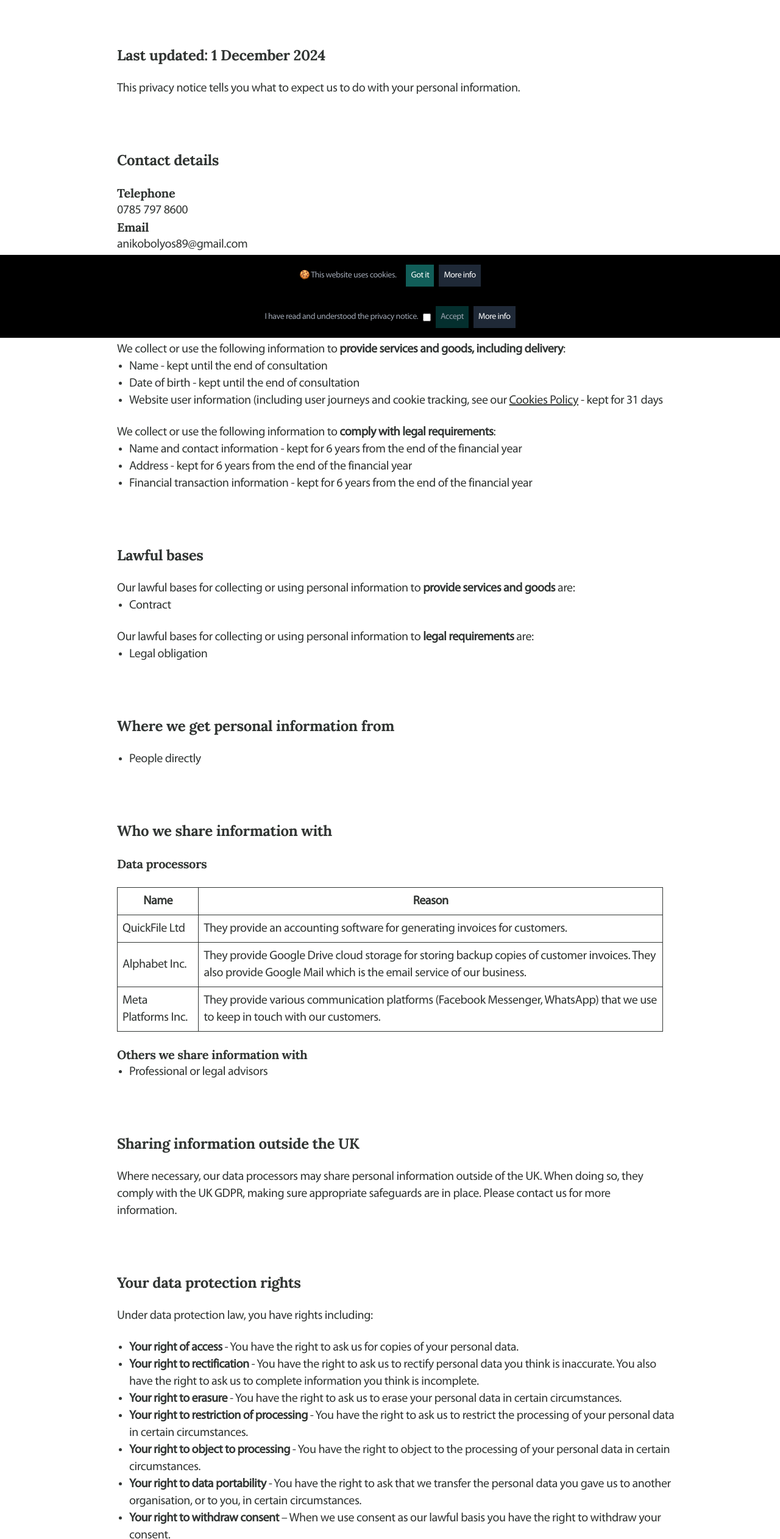
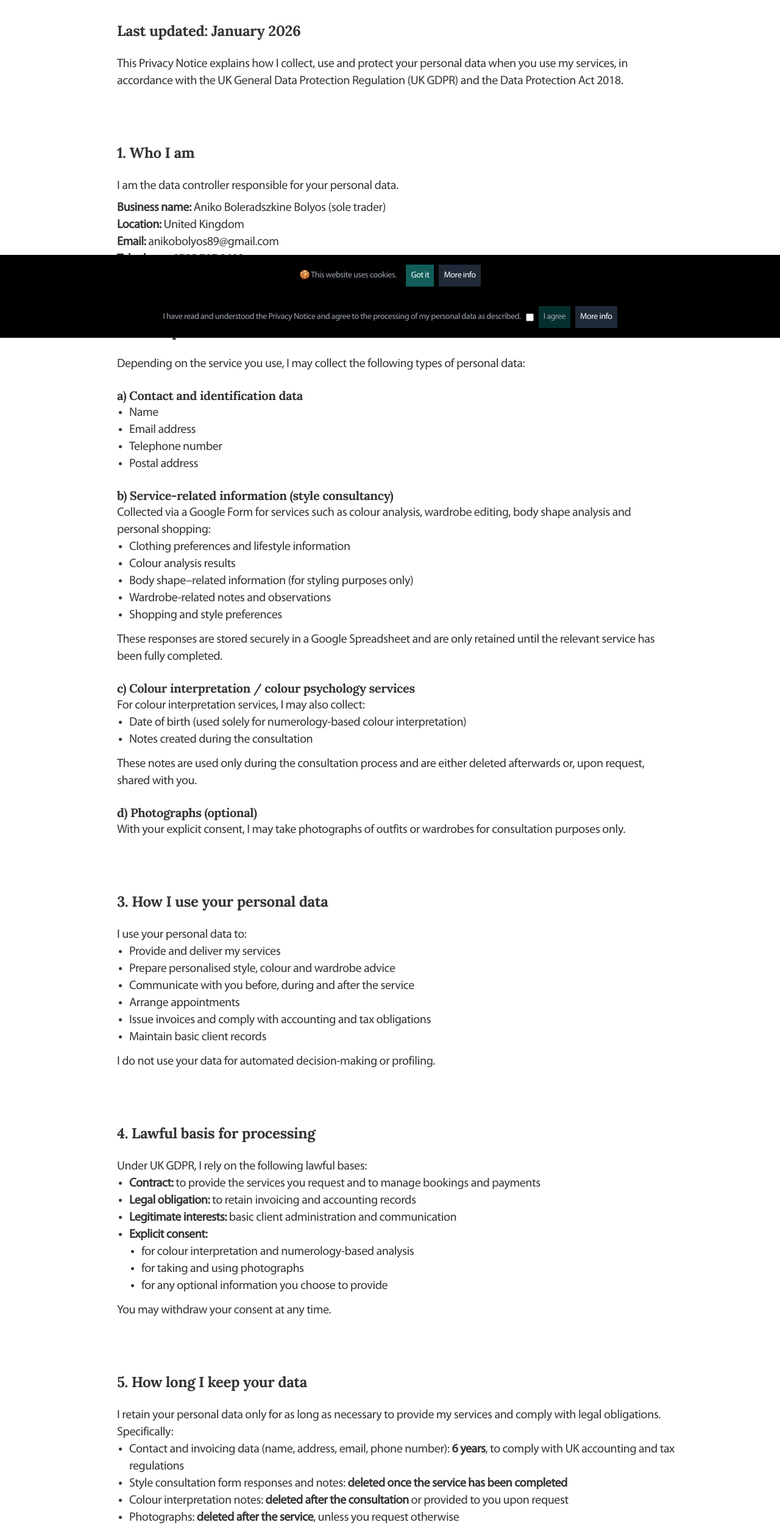
Before and after one commit to bolyosaniko/bolyosaniko.github.io, an Astro site: page /privacy-notice in a window 1280 px wide. Shown: the part 246-2770 px from the top of the page at 61% size. Built offline with nearby package versions, Linux system fonts and the light colour scheme; Astro itself is replaced by a stand-in of ours.

Commit message:
Update eng privacy notice
- also fix consent banner link to privacy notice

```diff
--- a/src/components/footer.astro
+++ b/src/components/footer.astro
@@ -30,7 +30,7 @@ const names = Astro.currentLocale === "hu" ?
     </div>
     <div class="flex flex-col md:flex-row items-center justify-between gap-4">
         <div class="flex justify-center">
-            <p class="">&copy; 2021-2024 {names.content}</p>
+            <p class="">&copy; 2021-2026 {names.content}</p>
         </div>
         <ul class="flex flex-row gap-1 md:gap-4">
             <li>
--- a/src/layouts/base.astro
+++ b/src/layouts/base.astro
@@ -23,7 +23,7 @@ const data = Astro.currentLocale === "hu" ?
             text: "Az adatkezelési tájékoztatót megismertem és elfogadom.",
             accept: "Elfogadom",
             info: "Bővebben",
-            url: getRelativeLocaleUrl("hu", "privacy-policy"),
+            url: getRelativeLocaleUrl("hu", "privacy-notice"),
         }
     } : {
         cookie: {
@@ -33,10 +33,10 @@ const data = Astro.currentLocale === "hu" ?
             url: getRelativeLocaleUrl("en", "cookie-policy"),
         },
         privacy: {
-            text: "I have read and understood the privacy notice.",
-            accept: "Accept",
+            text: "I have read and understood the Privacy Notice and agree to the processing of my personal data as described.",
+            accept: "I agree",
             info: "More info",
-            url: getRelativeLocaleUrl("en", "privacy-policy"),
+            url: getRelativeLocaleUrl("en", "privacy-notice"),
         }
     };
 ---
--- a/src/pages/privacy-notice.astro
+++ b/src/pages/privacy-notice.astro
@@ -6,111 +6,132 @@ import { getRelativeLocaleUrl } from "astro:i18n";
 const link = getRelativeLocaleUrl("en", "cookie-policy");
 const metadata = {
     title: "Privacy Notice",
-    description: "Detailed information on how we handle and protect your data. Learn about your rights concerning data privacy.",
+    description: "Detailed information on how I handle and protect your data. Learn about your rights concerning data privacy.",
     type: "article",
 };
 ---
 
 <Base metadata={metadata}>
     <article>
-        <h2 class="py-4 md:py-6 font-lora text-xl md:text-4xl max-w-[75%] mx-auto text-center">Aniko Boleradszkine Bolyos (sole trader) customer privacy notice</h2>
-        <NormalBlock title="Last updated: 1 December 2024">
-            <p class="">This privacy notice tells you what to expect us to do with your personal information.</p>
+        <h2 class="py-4 md:py-6 font-lora text-xl md:text-4xl max-w-[75%] mx-auto text-center">Privacy Notice</h2>
+        <NormalBlock title="Last updated: January 2026">
+            <p class="">This Privacy Notice explains how I collect, use and protect your personal data when you use my services, in accordance with the UK General Data Protection Regulation (UK GDPR) and the Data Protection Act 2018.</p>
         </NormalBlock>
-        <NormalBlock title="Contact details">
-            <h4 class="">Telephone</h4>
-            <p class="">0785 797 8600</p>
-            <h4 class="">Email</h4>
-            <p class="">anikobolyos89@gmail.com</p>
+        <NormalBlock title="1. Who I am">
+            <p class="mb-2">I am the data controller responsible for your personal data.</p>
+            <p class=""><strong>Business name:</strong> Aniko Boleradszkine Bolyos (sole trader)</p>
+            <p class=""><strong>Location:</strong> United Kingdom</p>
+            <p class=""><strong>Email:</strong> anikobolyos89@gmail.com</p>
+            <p class=""><strong>Telephone:</strong> 0785 797 8600</p>
         </NormalBlock>
-        <NormalBlock title="What information we collect or use, why, and how long we keep it">
-            <p class="">We collect or use the following information to <strong>provide services and goods, including delivery</strong>:</p>
-            <ul class="list-outside list-disc relative left-4 md:left-5 mb-3 md:mb-6">
-                <li>Name - kept until the end of consultation</li>
-                <li>Date of birth - kept until the end of consultation</li>
-                <li>Website user information (including user journeys and cookie tracking, see our <a class="underline" href={link}>Cookies Policy</a> - kept for 31 days</li>
+        <NormalBlock title="2. What personal data I collect">
+            <p class="">Depending on the service you use, I may collect the following types of personal data:</p>
+
+            <h4 class="mt-3 md:mt-6">a) Contact and identification data</h4>
+            <ul class="list-outside list-disc relative left-4 md:left-5">
+                <li>Name</li>
+                <li>Email address</li>
+                <li>Telephone number</li>
+                <li>Postal address</li>
             </ul>
-            <p class="">We collect or use the following information to <strong>comply with legal requirements</strong>:</p>
-            <ul class="list-outside list-disc relative left-4 md:left-5">
-                <li>Name and contact information - kept for 6 years from the end of the financial year</li>
-                <li>Address - kept for 6 years from the end of the financial year</li>
-                <li>Financial transaction information - kept for 6 years from the end of the financial year</li>
+
+            <h4 class="mt-3 md:mt-6">b) Service-related information (style consultancy)</h4>
+            <p class="">Collected via a Google Form for services such as colour analysis, wardrobe editing, body shape analysis and personal shopping:</p>
+            <ul class="list-outside list-disc relative left-4 md:left-5 mb-1 md:mb-3">
+                <li>Clothing preferences and lifestyle information</li>
+                <li>Colour analysis results</li>
+                <li>Body shape–related information (for styling purposes only)</li>
+                <li>Wardrobe-related notes and observations</li>
+                <li>Shopping and style preferences</li>
+            </ul>
+            <p class="">These responses are stored securely in a Google Spreadsheet and are only retained until the relevant service has been fully completed.</p>
+
+            <h4 class="mt-3 md:mt-6">c) Colour interpretation / colour psychology services</h4>
+            <p class="">For colour interpretation services, I may also collect:</p>
+            <ul class="list-outside list-disc relative left-4 md:left-5 mb-1 md:mb-3">
+                <li>Date of birth (used solely for numerology-based colour interpretation)</li>
+                <li>Notes created during the consultation</li>
+            </ul>
+            <p class="">These notes are used only during the consultation process and are either deleted afterwards or, upon request, shared with you.</p>
+
+            <h4 class="mt-3 md:mt-6">d) Photographs (optional)</h4>
+            <p class="">With your explicit consent, I may take photographs of outfits or wardrobes for consultation purposes only.</p>
+        </NormalBlock>
+        <NormalBlock title="3. How I use your personal data">
+            <p class="">I use your personal data to:</p>
+            <ul class="list-outside list-disc relative left-4 md:left-5 mb-1 md:mb-3">
+                <li>Provide and deliver my services</li>
+                <li>Prepare personalised style, colour and wardrobe advice</li>
+                <li>Communicate with you before, during and after the service</li>
+                <li>Arrange appointments</li>
+                <li>Issue invoices and comply with accounting and tax obligations</li>
+                <li>Maintain basic client records</li>
+            </ul>
+            <p class="">I do not use your data for automated decision-making or profiling.</p>
+        </NormalBlock>
+        <NormalBlock title="4. Lawful basis for processing">
+            <p class="">Under UK GDPR, I rely on the following lawful bases:</p>
+            <ul class="list-outside list-disc relative left-4 md:left-5 mb-1 md:mb-3">
+                <li><strong>Contract:</strong> to provide the services you request and to manage bookings and payments</li>
+                <li><strong>Legal obligation:</strong> to retain invoicing and accounting records</li>
+                <li><strong>Legitimate interests:</strong> basic client administration and communication</li>
+                <li><strong>Explicit consent:</strong>
+                    <ul class="list-outside list-disc relative left-4 md:left-5">
+                        <li>for colour interpretation and numerology-based analysis</li>
+                        <li>for taking and using photographs</li>
+                        <li>for any optional information you choose to provide</li>
+                    </ul>
+                </li>
+            </ul>
+            <p class="">You may withdraw your consent at any time.</p>
+        </NormalBlock>
+        <NormalBlock title="5. How long I keep your data">
+            <p class="">I retain your personal data only for as long as necessary to provide my services and comply with legal obligations. Specifically:</p>
+            <ul class="list-outside list-disc relative left-4 md:left-5 mb-1 md:mb-3">
+                <li>Contact and invoicing data (name, address, email, phone number): <strong>6 years</strong>, to comply with UK accounting and tax regulations</li>
+                <li>Style consultation form responses and notes: <strong>deleted once the service has been completed</strong></li>
+                <li>Colour interpretation notes: <strong>deleted after the consultation</strong> or provided to you upon request</li>
+                <li>Photographs: <strong>deleted after the service</strong>, unless you request otherwise</li>
             </ul>
         </NormalBlock>
-        <NormalBlock title="Lawful bases">
-            <p class="">Our lawful bases for collecting or using personal information to <strong>provide services and goods</strong> are:</p>
-            <ul class="list-outside list-disc relative left-4 md:left-5 mb-3 md:mb-6">
-                <li>Contract</li>
+        <NormalBlock title="6. How your data is stored">
+            <p class="">Your data is stored securely using trusted service providers, including:</p>
+            <ul class="list-outside list-disc relative left-4 md:left-5 mb-1 md:mb-3">
+                <li>Google Forms and Google Sheets (for service questionnaires and temporary storage)</li>
             </ul>
-            <p class="">Our lawful bases for collecting or using personal information to <strong>legal requirements</strong> are:</p>
-            <ul class="list-outside list-disc relative left-4 md:left-5">
-                <li>Legal obligation</li>
+            <p class="">I take reasonable steps to ensure your data is protected and accessed only when necessary.</p>
+        </NormalBlock>
+        <NormalBlock title="7. Sharing your data">
+            <p class="">I do not sell or rent your personal data. I may share limited data with:</p>
+            <ul class="list-outside list-disc relative left-4 md:left-5 mb-1 md:mb-3">
+                <li>My accountant or bookkeeper (for legal and tax purposes only)</li>
+                <li>Service providers acting as data processors (e.g. email, invoicing or cloud storage services)</li>
             </ul>
+            <p class="">All third parties are required to process your data in compliance with UK GDPR.</p>
         </NormalBlock>
-        <NormalBlock title="Where we get personal information from">
-            <ul class="list-outside list-disc relative left-4 md:left-5">
-                <li>People directly</li>
+        <NormalBlock title="8. International data transfers">
+            <p class="">Some of the tools I use (such as Google services) may process data outside the UK. Where this happens, appropriate safeguards are in place in accordance with UK GDPR requirements.</p>
+        </NormalBlock>
+        <NormalBlock title="9. Your data protection rights">
+            <p class="">You have the right to:</p>
+            <ul class="list-outside list-disc relative left-4 md:left-5 mb-1 md:mb-3">
+                <li>Access your personal data</li>
+                <li>Request correction of inaccurate data</li>
+                <li>Request deletion of your data</li>
+                <li>Restrict or object to processing</li>
+                <li>Request data portability</li>
+                <li>Withdraw consent at any time</li>
             </ul>
+            <p class="">You also have the right to lodge a complaint with the UK Information Commissioner’s Office (ICO): <a href="https://www.ico.org.uk">https://www.ico.org.uk</a></p>
         </NormalBlock>
-        <NormalBlock title="Who we share information with">
-            <h4 class="mb-3 md:mb-6">Data processors</h4>
-            <table class="table-auto border-collapse border border-onyx mb-3 md:mb-6">
-                <thead>
-                    <tr>
-                        <th class="border border-onyx px-2 py-2">Name</th>
-                        <th class="border border-onyx px-2 py-2">Reason</th>
-                    </tr>
-                </thead>
-                <tbody>
-                    <tr>
-                        <td class="border border-onyx px-2 py-2">QuickFile Ltd</td>
-                        <td class="border border-onyx px-2 py-2">They provide an accounting software for generating invoices for customers.</td>
-                    </tr>
-                    <tr>
-                        <td class="border border-onyx px-2 py-2">Alphabet Inc.</td>
-                        <td class="border border-onyx px-2 py-2">They provide Google Drive cloud storage for storing backup copies of customer invoices. They also provide Google Mail which is the email service of our business.</td>
-                    </tr>
-                    <tr>
-                        <td class="border border-onyx px-2 py-2">Meta Platforms Inc.</td>
-                        <td class="border border-onyx px-2 py-2">They provide various communication platforms (Facebook Messenger, WhatsApp) that we use to keep in touch with our customers.</td>
-                    </tr>
-                </tbody>
-            </table>
-            <h4 class="">Others we share information with</h4>
-            <ul class="list-outside list-disc relative left-4 md:left-5">
-                <li>Professional or legal advisors</li>
-            </ul>
+        <NormalBlock title="10. Is providing data mandatory?">
+            <p class="">Providing basic contact and invoicing data is necessary to receive my services. All other information is optional but may be required to deliver personalised advice.</p>
         </NormalBlock>
-        <NormalBlock title="Sharing information outside the UK">
-            <p class="">Where necessary, our data processors may share personal information outside of the UK. When doing so, they comply with the UK GDPR, making sure appropriate safeguards are in place. Please contact us for more information.</p>
+        <NormalBlock title="11. Disclaimer – personal interpretation">
+            <p class="">Any colour analysis, styling advice or numerology-based interpretation is provided for personal styling and self-development purposes only. It does not constitute medical, psychological or therapeutic advice.</p>
         </NormalBlock>
-        <NormalBlock title="Your data protection rights">
-            <p class="mb-3 md:mb-6">Under data protection law, you have rights including:</p>
-            <ul class="list-outside list-disc relative left-4 md:left-5">
-                <li><strong>Your right of access</strong> - You have the right to ask us for copies of your personal data.</li>
-                <li><strong>Your right to rectification</strong> - You have the right to ask us to rectify personal data you think is inaccurate. You also have the right to ask us to complete information you think is incomplete.</li>
-                <li><strong>Your right to erasure</strong> - You have the right to ask us to erase your personal data in certain circumstances.</li>
-                <li><strong>Your right to restriction of processing</strong> - You have the right to ask us to restrict the processing of your personal data in certain circumstances.</li>
-                <li><strong>Your right to object to processing</strong> - You have the right to object to the processing of your personal data in certain circumstances.</li>
-                <li><strong>Your right to data portability</strong> - You have the right to ask that we transfer the personal data you gave us to another organisation, or to you, in certain circumstances.</li>
-                <li><strong>Your right to withdraw consent</strong> – When we use consent as our lawful basis you have the right to withdraw your consent.</li>
-            </ul>
-            <p class="mb-3 md:mb-6">You don’t usually need to pay a fee to exercise your rights. If you make a request, we have one calendar month to respond to you.</p>
-            <p class="mb-3 md:mb-6">To make a data protection rights request, please contact us using the contact details at the top of this privacy notice.</p>
-            <h4 class="mb-3 md:mb-6">How to complain</h4>
-            <p class="mb-3 md:mb-6">If you have any concerns about our use of your personal data, you can make a complaint to us using the contact details at the top of this privacy notice.</p>
-            <p class="mb-3 md:mb-6">If you remain unhappy with how we’ve used your data after raising a complaint with us, you can also complain to the ICO.</p>
-            <h4 class="mb-3 md:mb-6">The ICO's address</h4>
-            <p class="mb-3 md:mb-6">
-                Information Commissioner’s Office<br/>
-                Wycliffe House<br/>
-                Water Lane<br/>
-                Wilmslow<br/>
-                Cheshire<br/>
-                SK9 5AF
-            </p>
-            <p class="mb-3 md:mb-6">Helpline number: 0303 123 1113</p>
-            <p class="mb-3 md:mb-6">Website: <a class="underline" href="https://www.ico.org.uk/make-a-complaint" target="_blank">https://www.ico.org.uk/make-a-complaint</a></p>
+        <NormalBlock title="12. Changes to this Privacy Notice">
+            <p class="">I may update this Privacy Notice from time to time. The latest version will always be available on my website.</p>
         </NormalBlock>
     </article>
 </Base>
```
